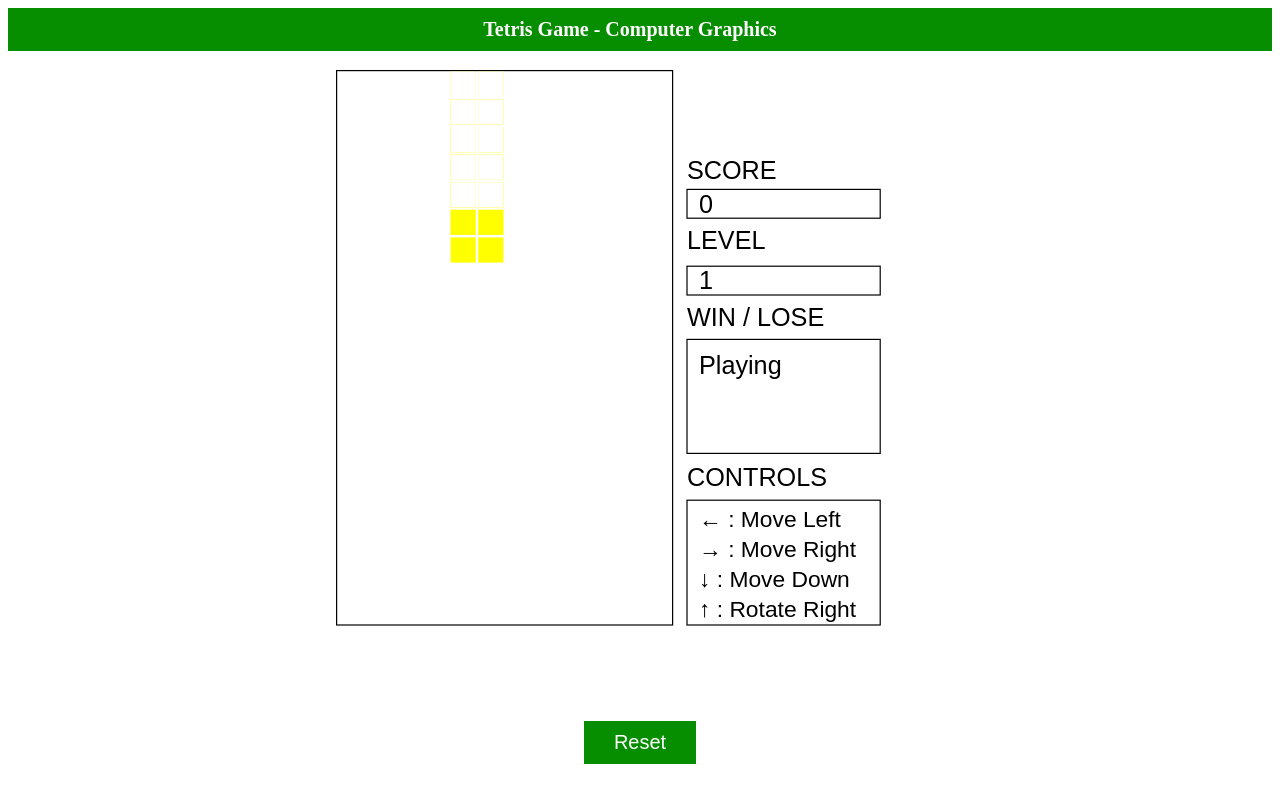
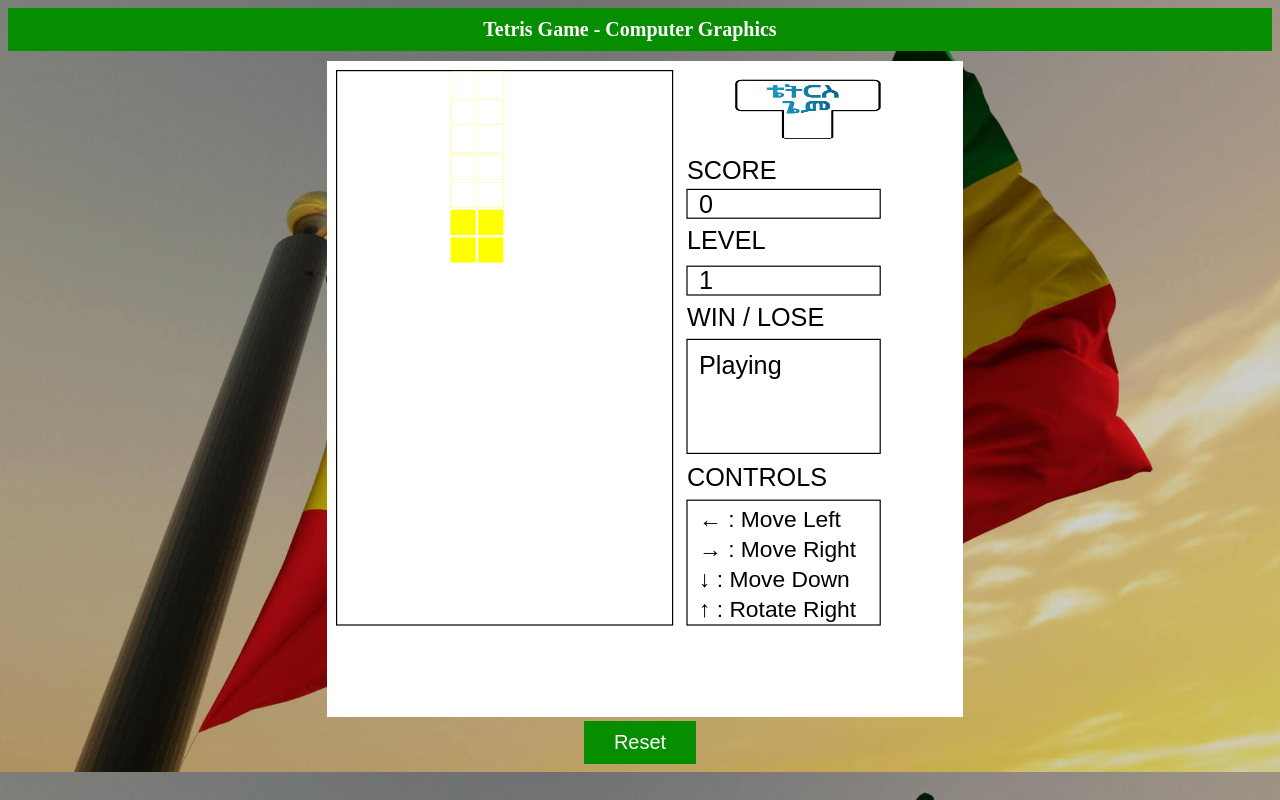
Before and after one commit to gemechis-elias/tetris-game-javascript, a plain HTML site: page index.html in a window 1280 px wide. Drawn offline with Linux system fonts and the light colour scheme.

Commit message:
bg added

```diff
--- a/TetrisBasic.js
+++ b/TetrisBasic.js
@@ -18,7 +18,7 @@ let curTetromino = [[1,0], [0,1], [1,1], [2,1]];
 // 3. Will hold all the Tetrominos
 let tetrominos = [];
 // 3. The tetromino array with the colors matched to the tetrominos array
-let tetrominoColors = ['purple','cyan','blue','yellow','orange','green','red'];
+let tetrominoColors = ['purple','cyan','blue','yellow','orange','grey','red'];
 // 3. Holds current Tetromino color
 let curTetrominoColor;
 
@@ -58,7 +58,7 @@ function CreateCoordArray(){
         // 12 * 23 = 276 - 12 = 264 Max X value
         for(let x = 11; x <= 264; x += 23){
             coordinateArray[i][j] = new Coordinates(x,y);
-            // console.log(i + ":" + j + " = " + coordinateArray[i][j].x + ":" + coordinateArray[i][j].y);
+            console.log(i + ":" + j + " = " + coordinateArray[i][j].x + ":" + coordinateArray[i][j].y);
             i++;
         }
         j++;
@@ -83,7 +83,7 @@ function SetupCanvas(){
     ctx.strokeStyle = 'black';
     ctx.strokeRect(8, 8, 280, 462);
 
-    tetrisLogo = new Image(161, 54);
+    tetrisLogo = new Image(161, 84);
     tetrisLogo.onload = DrawTetrisLogo;
     tetrisLogo.src = "tetrislogo.png";
 
@@ -144,7 +144,7 @@ function SetupCanvas(){
 }
 
 function DrawTetrisLogo(){
-    ctx.drawImage(tetrisLogo, 300, 8, 161, 54);
+    ctx.drawImage(tetrisLogo, 330, 8, 141, 64);
 }
 
 function DrawTetromino(){
--- a/index.html
+++ b/index.html
@@ -1,15 +1,15 @@
 <!DOCTYPE html>
 <html lang="en">
   <head>
-<meta charset="UTF-8">
-<meta name="viewport" content="width=device-width, initial-scale=1.0">
+    <meta charset="UTF-8" />
+    <meta name="viewport" content="width=device-width, initial-scale=1.0" />
     <title>Ethiopian Themed Tetris</title>
-<link rel="stylesheet" href="mainstyle.css">
+    <link rel="stylesheet" href="mainstyle.css" />
     <style>
       #resetButton {
         display: block;
         margin: 0px auto;
-    padding:10px 30px;
+        padding: 10px 30px;
         font-size: 20px;
         background-color: #078d00;
         color: white;
@@ -19,17 +19,27 @@
     </style>
   </head>
   <body>
-<nav style="background-color: #078d00; padding: 10px; text-align: center;">
-  <a href="#" style="color: white; margin-right: 20px;
-  text-decoration: none; font-size: 20px; font-weight: bold;
-  ">Tetris Game - Computer Graphics</a>
+    <nav style="background-color: #078d00; padding: 10px; text-align: center">
+      <a
+        href="#"
+        style="
+          color: white;
+          margin-right: 20px;
+          text-decoration: none;
+          font-size: 20px;
+          font-weight: bold;
+        "
+        >Tetris Game - Computer Graphics</a
+      >
     </nav>
     <canvas id="my-canvas" width="240" height="300"></canvas>
     <button id="resetButton">Reset</button>
     <script src="TetrisBasic.js"></script>
     <script>
       // on reset button click, reload the page
-  document.getElementById('resetButton').addEventListener('click', function() {
+      document
+        .getElementById("resetButton")
+        .addEventListener("click", function () {
           location.reload();
         });
     </script>
--- a/mainstyle.css
+++ b/mainstyle.css
@@ -2,7 +2,7 @@ body {
     text-align: center;
     background: #fff;
     background-color: #fff; /* Change this to a suitable color or add a background image */
-    background-image: url('path/to/your/ethiopian-theme-image.jpg'); /* Add your image path */
+    background-image: url('bg.jpg'); /* Add your image path */
     background-size: cover; /* Cover the entire page */
     background-position: center; /* Center the background image */
 }
```
Also changed, not shown: bg.jpg (added), tetrislogo.png (added). Lines whose indentation alone changed are shown as unchanged.
